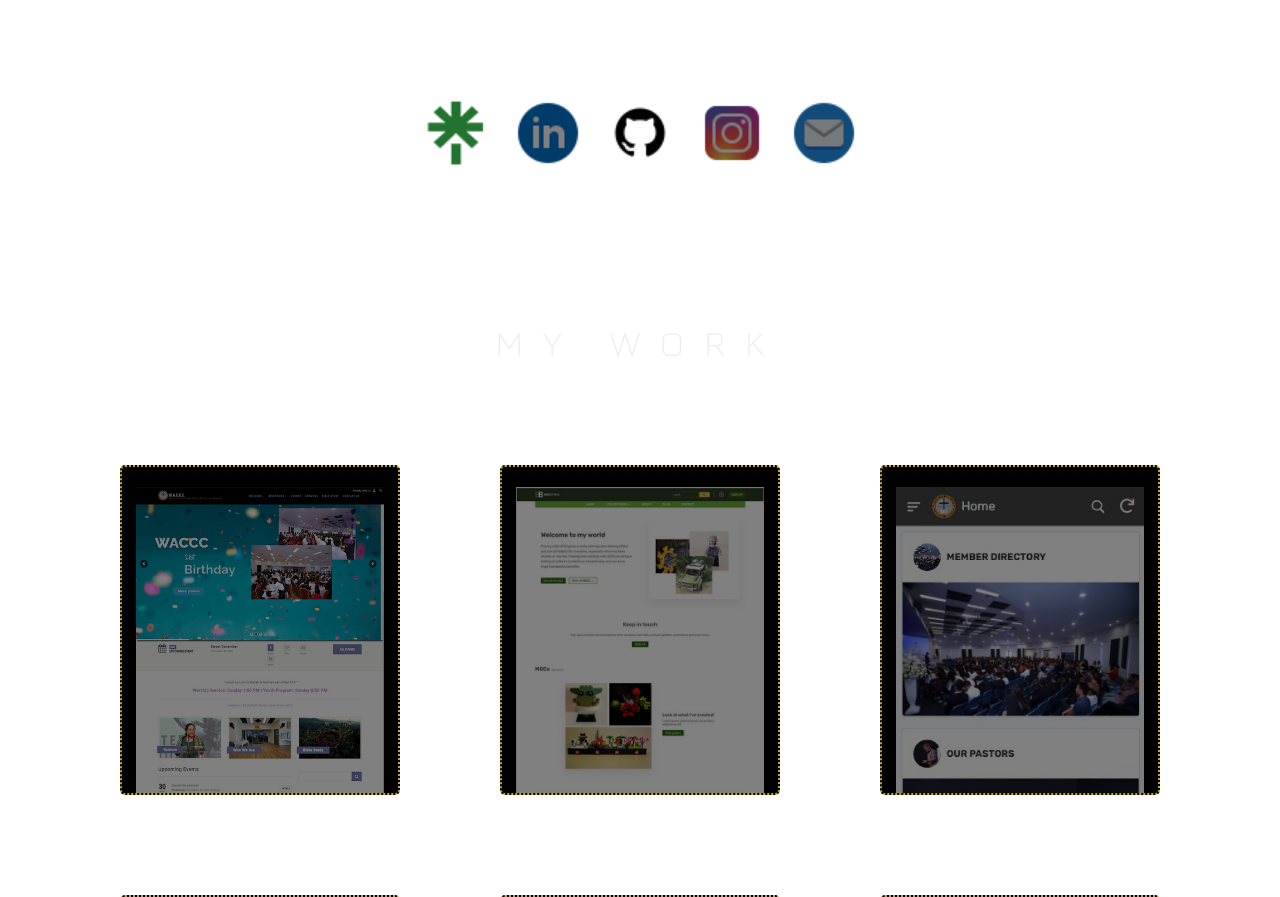
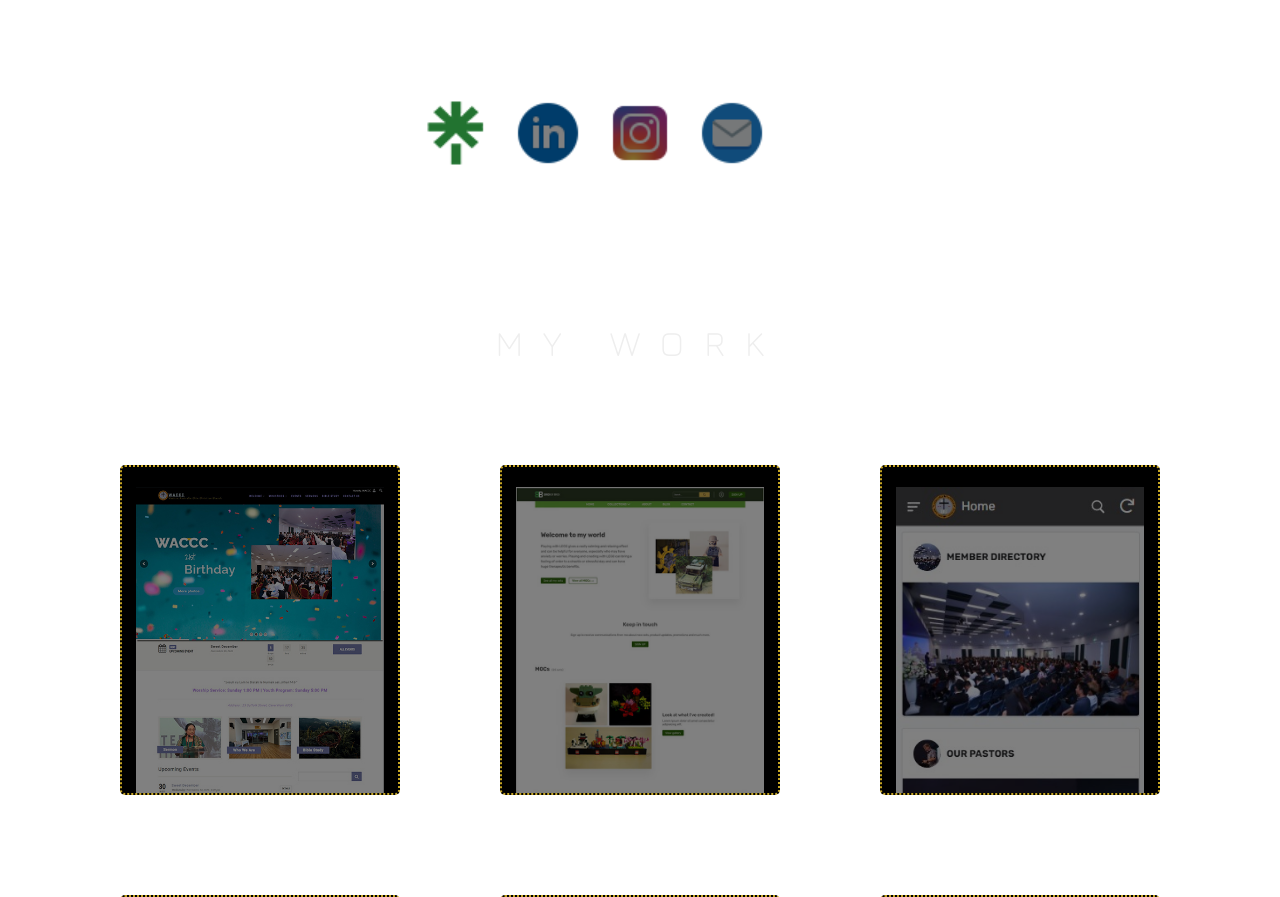
Before and after one commit to suicakhen/portfolio, a plain HTML site: page index.html in a window 1280 px wide. Shown: the part 867-1764 px from the top of the page. Drawn offline with nearby package versions, Linux system fonts and the light colour scheme.

Commit message:
Update index.html

```diff
--- a/index.html
+++ b/index.html
@@ -89,9 +89,7 @@
         <a href="https://www.linkedin.com/in/suicakhen/" target="_blank" class="slideshow-link">
           <img src="images/social-icons/slideshow-img-2.png" />
         </a>
-       <a href="https://github.com/suicakhen/" target="_blank" class="slideshow-link light">
-          <img src="images/social-icons/slideshow-img-3.png" />
-        </a>
+
     <a href="https://www.instagram.com/khensuica/" target="_blank" class="slideshow-link">
           <img src="images/social-icons/slideshow-img-4.png" />
         </a>
```
